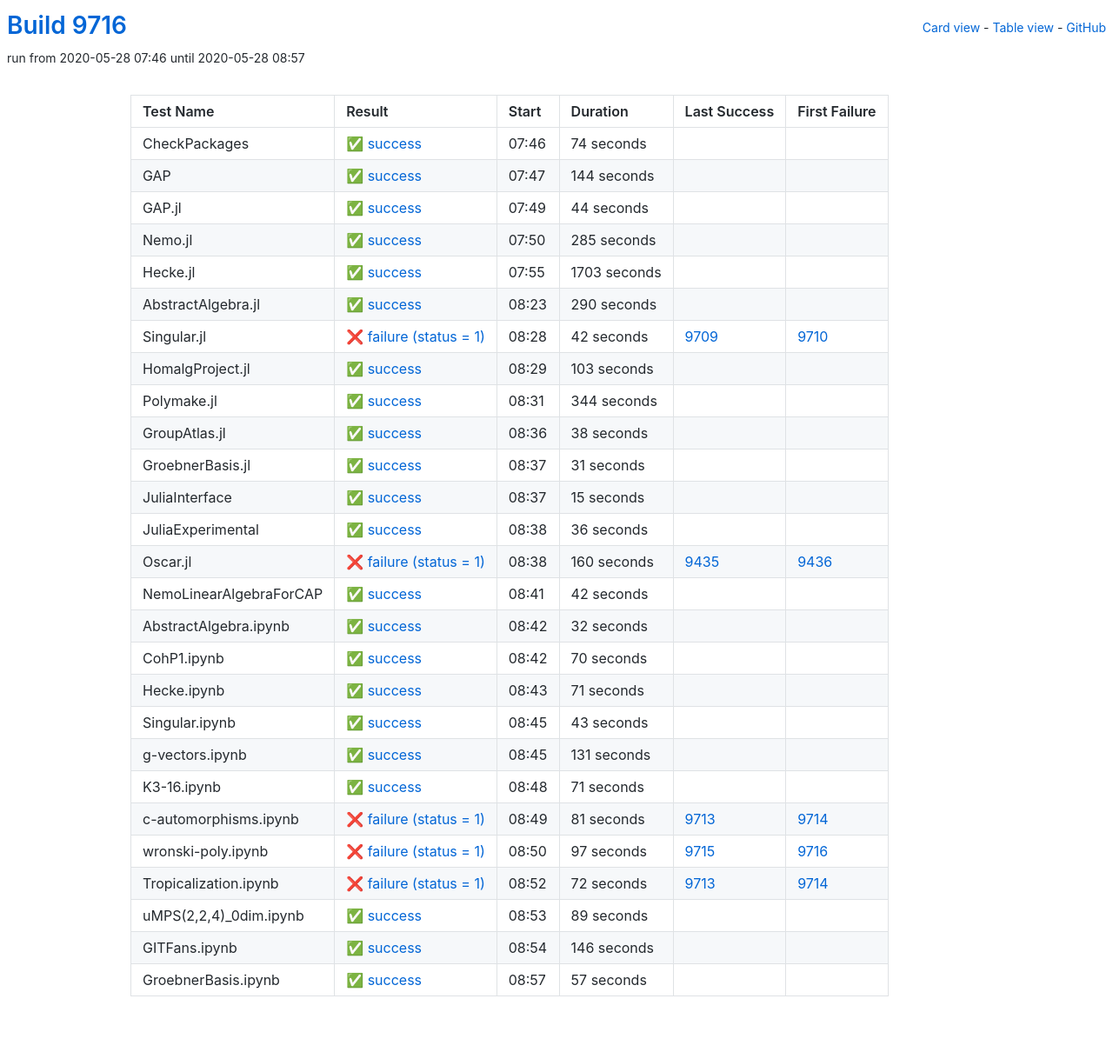
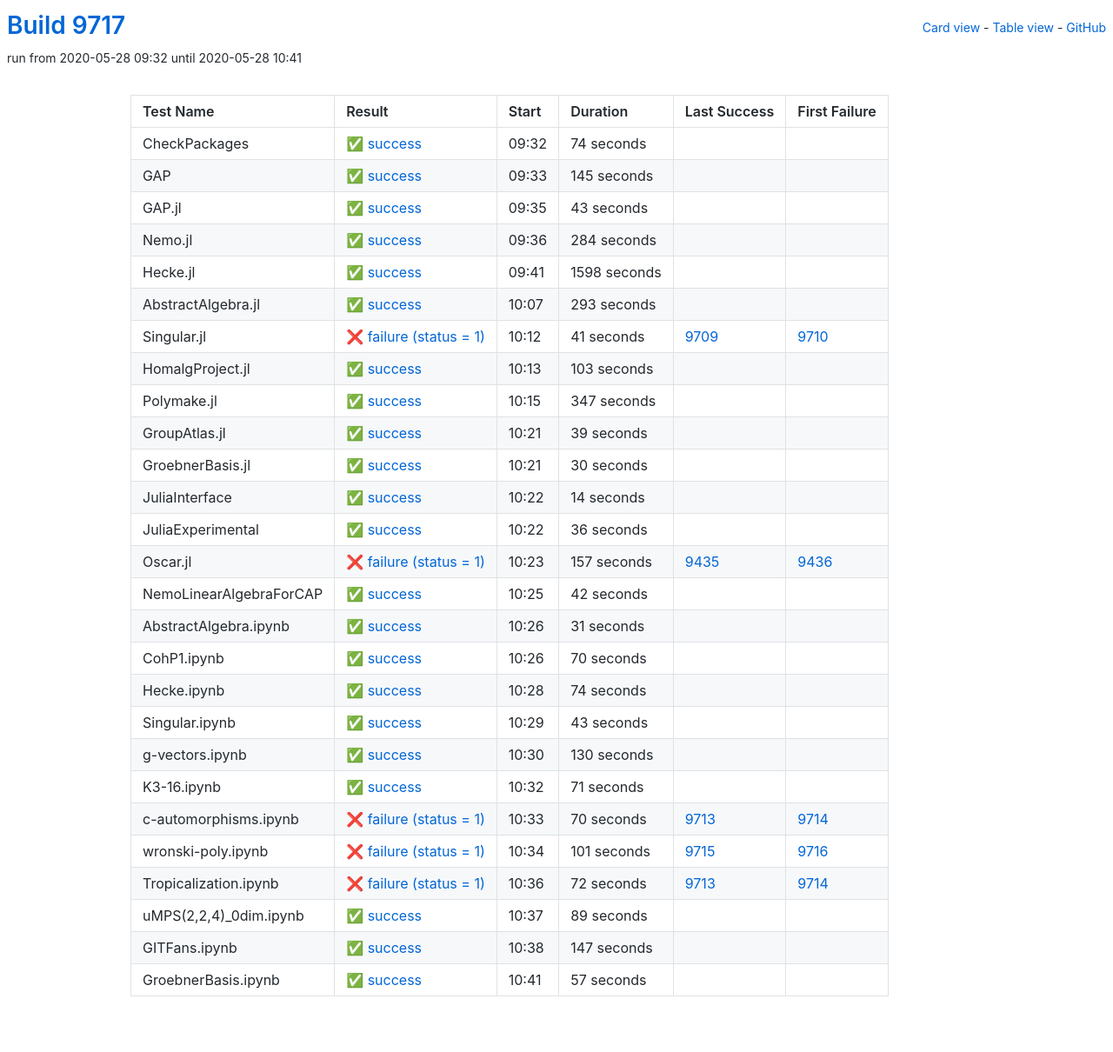
Before and after one commit to oscar-system/oscar-ci-status, a Jekyll site: the page built from table.html, in a window 1280 px wide. Shown: the whole page at 87% size. Built offline with Jekyll 4.4.1, drawn with Linux system fonts in a browser that asks for light colours.

Commit message:
Build 9717

```diff
--- a/_data/ci.yml
+++ b/_data/ci.yml
@@ -1,5 +1,5 @@
-build: 9716
-build_url: https://oscarci.mathematik.uni-kl.de/job/oscar/9716/
+build: 9717
+build_url: https://oscarci.mathematik.uni-kl.de/job/oscar/9717/
 job: oscar
 tests:
 - duration: 74
@@ -9,81 +9,81 @@
   id: checkpackages
   last_success: false
   last_success_url: null
-  log: https://oscarci.mathematik.uni-kl.de/job/oscar/9716/artifact/logs/build-9716/CheckPackages.log
+  log: https://oscarci.mathematik.uni-kl.de/job/oscar/9717/artifact/logs/build-9717/CheckPackages.log
   name: CheckPackages
-  start: 2020-05-28 07:46
+  start: 2020-05-28 09:32
   status: success
   success: true
-- duration: 144
+- duration: 145
   exitcode: 0
   first_failure: false
   first_failure_url: null
   id: gap
   last_success: false
   last_success_url: null
-  log: https://oscarci.mathematik.uni-kl.de/job/oscar/9716/artifact/logs/build-9716/GAP.log
+  log: https://oscarci.mathematik.uni-kl.de/job/oscar/9717/artifact/logs/build-9717/GAP.log
   name: GAP
-  start: 2020-05-28 07:47
+  start: 2020-05-28 09:33
   status: success
   success: true
-- duration: 44
+- duration: 43
   exitcode: 0
   first_failure: false
   first_failure_url: null
   id: gap-jl
   last_success: false
   last_success_url: null
-  log: https://oscarci.mathematik.uni-kl.de/job/oscar/9716/artifact/logs/build-9716/GAP.jl.log
+  log: https://oscarci.mathematik.uni-kl.de/job/oscar/9717/artifact/logs/build-9717/GAP.jl.log
   name: GAP.jl
-  start: 2020-05-28 07:49
+  start: 2020-05-28 09:35
   status: success
   success: true
-- duration: 285
+- duration: 284
   exitcode: 0
   first_failure: false
   first_failure_url: null
   id: nemo-jl
   last_success: false
   last_success_url: null
-  log: https://oscarci.mathematik.uni-kl.de/job/oscar/9716/artifact/logs/build-9716/Nemo.jl.log
+  log: https://oscarci.mathematik.uni-kl.de/job/oscar/9717/artifact/logs/build-9717/Nemo.jl.log
   name: Nemo.jl
-  start: 2020-05-28 07:50
+  start: 2020-05-28 09:36
   status: success
   success: true
-- duration: 1703
+- duration: 1598
   exitcode: 0
   first_failure: false
   first_failure_url: null
   id: hecke-jl
   last_success: false
   last_success_url: null
-  log: https://oscarci.mathematik.uni-kl.de/job/oscar/9716/artifact/logs/build-9716/Hecke.jl.log
+  log: https://oscarci.mathematik.uni-kl.de/job/oscar/9717/artifact/logs/build-9717/Hecke.jl.log
   name: Hecke.jl
-  start: 2020-05-28 07:55
+  start: 2020-05-28 09:41
   status: success
   success: true
-- duration: 290
+- duration: 293
   exitcode: 0
   first_failure: false
   first_failure_url: null
   id: abstractalgebra-jl
   last_success: false
   last_success_url: null
-  log: https://oscarci.mathematik.uni-kl.de/job/oscar/9716/artifact/logs/build-9716/AbstractAlgebra.jl.log
+  log: https://oscarci.mathematik.uni-kl.de/job/oscar/9717/artifact/logs/build-9717/AbstractAlgebra.jl.log
   name: AbstractAlgebra.jl
-  start: 2020-05-28 08:23
+  start: 2020-05-28 10:07
   status: success
   success: true
-- duration: 42
+- duration: 41
   exitcode: 1
   first_failure: 9710
   first_failure_url: https://oscarci.mathematik.uni-kl.de/job/oscar/9710/
   id: singular-jl
   last_success: 9709
   last_success_url: https://oscarci.mathematik.uni-kl.de/job/oscar/9709/
-  log: https://oscarci.mathematik.uni-kl.de/job/oscar/9716/artifact/logs/build-9716/Singular.jl.log
+  log: https://oscarci.mathematik.uni-kl.de/job/oscar/9717/artifact/logs/build-9717/Singular.jl.log
   name: Singular.jl
-  start: 2020-05-28 08:28
+  start: 2020-05-28 10:12
   status: failure
   success: false
 - duration: 103
@@ -93,57 +93,57 @@
   id: homalgproject-jl
   last_success: false
   last_success_url: null
-  log: https://oscarci.mathematik.uni-kl.de/job/oscar/9716/artifact/logs/build-9716/HomalgProject.jl.log
+  log: https://oscarci.mathematik.uni-kl.de/job/oscar/9717/artifact/logs/build-9717/HomalgProject.jl.log
   name: HomalgProject.jl
-  start: 2020-05-28 08:29
+  start: 2020-05-28 10:13
   status: success
   success: true
-- duration: 344
+- duration: 347
   exitcode: 0
   first_failure: false
   first_failure_url: null
   id: polymake-jl
   last_success: false
   last_success_url: null
-  log: https://oscarci.mathematik.uni-kl.de/job/oscar/9716/artifact/logs/build-9716/Polymake.jl.log
+  log: https://oscarci.mathematik.uni-kl.de/job/oscar/9717/artifact/logs/build-9717/Polymake.jl.log
   name: Polymake.jl
-  start: 2020-05-28 08:31
+  start: 2020-05-28 10:15
   status: success
   success: true
-- duration: 38
+- duration: 39
   exitcode: 0
   first_failure: false
   first_failure_url: null
   id: groupatlas-jl
   last_success: false
   last_success_url: null
-  log: https://oscarci.mathematik.uni-kl.de/job/oscar/9716/artifact/logs/build-9716/GroupAtlas.jl.log
+  log: https://oscarci.mathematik.uni-kl.de/job/oscar/9717/artifact/logs/build-9717/GroupAtlas.jl.log
   name: GroupAtlas.jl
-  start: 2020-05-28 08:36
+  start: 2020-05-28 10:21
   status: success
   success: true
-- duration: 31
+- duration: 30
   exitcode: 0
   first_failure: false
   first_failure_url: null
   id: groebnerbasis-jl
   last_success: false
   last_success_url: null
-  log: https://oscarci.mathematik.uni-kl.de/job/oscar/9716/artifact/logs/build-9716/GroebnerBasis.jl.log
+  log: https://oscarci.mathematik.uni-kl.de/job/oscar/9717/artifact/logs/build-9717/GroebnerBasis.jl.log
   name: GroebnerBasis.jl
-  start: 2020-05-28 08:37
+  start: 2020-05-28 10:21
   status: success
   success: true
-- duration: 15
+- duration: 14
   exitcode: 0
   first_failure: false
   first_failure_url: null
   id: juliainterface
   last_success: false
   last_success_url: null
-  log: https://oscarci.mathematik.uni-kl.de/job/oscar/9716/artifact/logs/build-9716/JuliaInterface.log
+  log: https://oscarci.mathematik.uni-kl.de/job/oscar/9717/artifact/logs/build-9717/JuliaInterface.log
   name: JuliaInterface
-  start: 2020-05-28 08:37
+  start: 2020-05-28 10:22
   status: success
   success: true
 - duration: 36
@@ -153,21 +153,21 @@
   id: juliaexperimental
   last_success: false
   last_success_url: null
-  log: https://oscarci.mathematik.uni-kl.de/job/oscar/9716/artifact/logs/build-9716/JuliaExperimental.log
+  log: https://oscarci.mathematik.uni-kl.de/job/oscar/9717/artifact/logs/build-9717/JuliaExperimental.log
   name: JuliaExperimental
-  start: 2020-05-28 08:38
+  start: 2020-05-28 10:22
   status: success
   success: true
-- duration: 160
+- duration: 157
   exitcode: 1
   first_failure: 9436
   first_failure_url: https://oscarci.mathematik.uni-kl.de/job/oscar/9436/
   id: oscar-jl
   last_success: 9435
   last_success_url: https://oscarci.mathematik.uni-kl.de/job/oscar/9435/
-  log: https://oscarci.mathematik.uni-kl.de/job/oscar/9716/artifact/logs/build-9716/Oscar.jl.log
+  log: https://oscarci.mathematik.uni-kl.de/job/oscar/9717/artifact/logs/build-9717/Oscar.jl.log
   name: Oscar.jl
-  start: 2020-05-28 08:38
+  start: 2020-05-28 10:23
   status: failure
   success: false
 - duration: 42
@@ -177,21 +177,21 @@
   id: nemolinearalgebraforcap
   last_success: false
   last_success_url: null
-  log: https://oscarci.mathematik.uni-kl.de/job/oscar/9716/artifact/logs/build-9716/NemoLinearAlgebraForCAP.log
+  log: https://oscarci.mathematik.uni-kl.de/job/oscar/9717/artifact/logs/build-9717/NemoLinearAlgebraForCAP.log
   name: NemoLinearAlgebraForCAP
-  start: 2020-05-28 08:41
+  start: 2020-05-28 10:25
   status: success
   success: true
-- duration: 32
+- duration: 31
   exitcode: 0
   first_failure: false
   first_failure_url: null
   id: abstractalgebra-ipynb
   last_success: false
   last_success_url: null
-  log: https://oscarci.mathematik.uni-kl.de/job/oscar/9716/artifact/logs/build-9716/AbstractAlgebra.ipynb.log
+  log: https://oscarci.mathematik.uni-kl.de/job/oscar/9717/artifact/logs/build-9717/AbstractAlgebra.ipynb.log
   name: AbstractAlgebra.ipynb
-  start: 2020-05-28 08:42
+  start: 2020-05-28 10:26
   status: success
   success: true
 - duration: 70
@@ -201,21 +201,21 @@
   id: cohp1-ipynb
   last_success: false
   last_success_url: null
-  log: https://oscarci.mathematik.uni-kl.de/job/oscar/9716/artifact/logs/build-9716/CohP1.ipynb.log
+  log: https://oscarci.mathematik.uni-kl.de/job/oscar/9717/artifact/logs/build-9717/CohP1.ipynb.log
   name: CohP1.ipynb
-  start: 2020-05-28 08:42
+  start: 2020-05-28 10:26
   status: success
   success: true
-- duration: 71
+- duration: 74
   exitcode: 0
   first_failure: false
   first_failure_url: null
   id: hecke-ipynb
   last_success: false
   last_success_url: null
-  log: https://oscarci.mathematik.uni-kl.de/job/oscar/9716/artifact/logs/build-9716/Hecke.ipynb.log
+  log: https://oscarci.mathematik.uni-kl.de/job/oscar/9717/artifact/logs/build-9717/Hecke.ipynb.log
   name: Hecke.ipynb
-  start: 2020-05-28 08:43
+  start: 2020-05-28 10:28
   status: success
   success: true
 - duration: 43
@@ -225,21 +225,21 @@
   id: singular-ipynb
   last_success: false
   last_success_url: null
-  log: https://oscarci.mathematik.uni-kl.de/job/oscar/9716/artifact/logs/build-9716/Singular.ipynb.log
+  log: https://oscarci.mathematik.uni-kl.de/job/oscar/9717/artifact/logs/build-9717/Singular.ipynb.log
   name: Singular.ipynb
-  start: 2020-05-28 08:45
+  start: 2020-05-28 10:29
   status: success
   success: true
-- duration: 131
+- duration: 130
   exitcode: 0
   first_failure: false
   first_failure_url: null
   id: g-vectors-ipynb
   last_success: false
   last_success_url: null
-  log: https://oscarci.mathematik.uni-kl.de/job/oscar/9716/artifact/logs/build-9716/g-vectors.ipynb.log
+  log: https://oscarci.mathematik.uni-kl.de/job/oscar/9717/artifact/logs/build-9717/g-vectors.ipynb.log
   name: g-vectors.ipynb
-  start: 2020-05-28 08:45
+  start: 2020-05-28 10:30
   status: success
   success: true
 - duration: 71
@@ -249,33 +249,33 @@
   id: k3-16-ipynb
   last_success: false
   last_success_url: null
-  log: https://oscarci.mathematik.uni-kl.de/job/oscar/9716/artifact/logs/build-9716/K3-16.ipynb.log
+  log: https://oscarci.mathematik.uni-kl.de/job/oscar/9717/artifact/logs/build-9717/K3-16.ipynb.log
   name: K3-16.ipynb
-  start: 2020-05-28 08:48
+  start: 2020-05-28 10:32
   status: success
   success: true
-- duration: 81
+- duration: 70
   exitcode: 1
   first_failure: 9714
   first_failure_url: https://oscarci.mathematik.uni-kl.de/job/oscar/9714/
   id: c-automorphisms-ipynb
   last_success: 9713
   last_success_url: https://oscarci.mathematik.uni-kl.de/job/oscar/9713/
-  log: https://oscarci.mathematik.uni-kl.de/job/oscar/9716/artifact/logs/build-9716/c-automorphisms.ipynb.log
+  log: https://oscarci.mathematik.uni-kl.de/job/oscar/9717/artifact/logs/build-9717/c-automorphisms.ipynb.log
   name: c-automorphisms.ipynb
-  start: 2020-05-28 08:49
+  start: 2020-05-28 10:33
   status: failure
   success: false
-- duration: 97
+- duration: 101
   exitcode: 1
   first_failure: 9716
   first_failure_url: https://oscarci.mathematik.uni-kl.de/job/oscar/9716/
   id: wronski-poly-ipynb
   last_success: 9715
   last_success_url: https://oscarci.mathematik.uni-kl.de/job/oscar/9715/
-  log: https://oscarci.mathematik.uni-kl.de/job/oscar/9716/artifact/logs/build-9716/wronski-poly.ipynb.log
+  log: https://oscarci.mathematik.uni-kl.de/job/oscar/9717/artifact/logs/build-9717/wronski-poly.ipynb.log
   name: wronski-poly.ipynb
-  start: 2020-05-28 08:50
+  start: 2020-05-28 10:34
   status: failure
   success: false
 - duration: 72
@@ -285,9 +285,9 @@
   id: tropicalization-ipynb
   last_success: 9713
   last_success_url: https://oscarci.mathematik.uni-kl.de/job/oscar/9713/
-  log: https://oscarci.mathematik.uni-kl.de/job/oscar/9716/artifact/logs/build-9716/Tropicalization.ipynb.log
+  log: https://oscarci.mathematik.uni-kl.de/job/oscar/9717/artifact/logs/build-9717/Tropicalization.ipynb.log
   name: Tropicalization.ipynb
-  start: 2020-05-28 08:52
+  start: 2020-05-28 10:36
   status: failure
   success: false
 - duration: 89
@@ -297,21 +297,21 @@
   id: umps-2-2-4-0dim-ipynb
   last_success: false
   last_success_url: null
-  log: https://oscarci.mathematik.uni-kl.de/job/oscar/9716/artifact/logs/build-9716/uMPS-2-2-4-_0dim.ipynb.log
+  log: https://oscarci.mathematik.uni-kl.de/job/oscar/9717/artifact/logs/build-9717/uMPS-2-2-4-_0dim.ipynb.log
   name: uMPS(2,2,4)_0dim.ipynb
-  start: 2020-05-28 08:53
+  start: 2020-05-28 10:37
   status: success
   success: true
-- duration: 146
+- duration: 147
   exitcode: 0
   first_failure: false
   first_failure_url: null
   id: gitfans-ipynb
   last_success: false
   last_success_url: null
-  log: https://oscarci.mathematik.uni-kl.de/job/oscar/9716/artifact/logs/build-9716/GITFans.ipynb.log
+  log: https://oscarci.mathematik.uni-kl.de/job/oscar/9717/artifact/logs/build-9717/GITFans.ipynb.log
   name: GITFans.ipynb
-  start: 2020-05-28 08:54
+  start: 2020-05-28 10:38
   status: success
   success: true
 - duration: 57
@@ -321,8 +321,8 @@
   id: groebnerbasis-ipynb
   last_success: false
   last_success_url: null
-  log: https://oscarci.mathematik.uni-kl.de/job/oscar/9716/artifact/logs/build-9716/GroebnerBasis.ipynb.log
+  log: https://oscarci.mathematik.uni-kl.de/job/oscar/9717/artifact/logs/build-9717/GroebnerBasis.ipynb.log
   name: GroebnerBasis.ipynb
-  start: 2020-05-28 08:57
+  start: 2020-05-28 10:41
   status: success
   success: true
```
Also changed, not shown: README.md.
